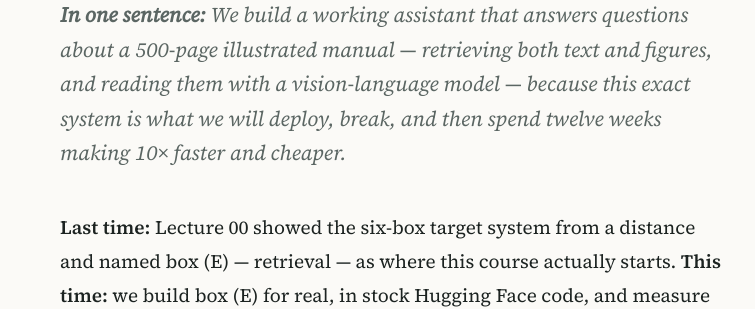
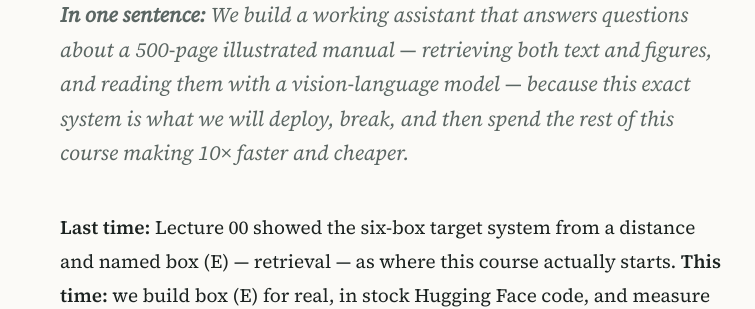
Before and after one commit to gaurav98095/Course-on-AI-Engineering, a Jekyll site: the page built from docs/lectures/01-build-a-multimodal-rag.md, in a window 1280 px wide and 900 px high. Shown: the part 238-547 px from the top of the window, without its empty margins (248-1003 px from the left). Built offline with Jekyll 4.4.1, drawn with Linux system fonts in a browser that asks for light colours; some of the changed text lies outside the part shown.

Commit message:
Replace week-numbered framing with lecture numbers
Course pacing was described in weeks (Weeks 1-2, twelve weeks, etc.),
which doesn't match the lecture-numbered structure the site actually
uses. Switch the course arc and cross-lecture references to lecture
numbers / ranges instead.

Co-Authored-By: Claude Sonnet 5 <noreply@anthropic.com>

```diff
--- a/docs/lectures/01-build-a-multimodal-rag.md
+++ b/docs/lectures/01-build-a-multimodal-rag.md
@@ -5,7 +5,7 @@ title: "Lecture 01 — Build a Multimodal RAG"
 
 # Lecture 01 — Build a Multimodal RAG
 
-> **In one sentence:** We build a working assistant that answers questions about a 500-page illustrated manual — retrieving both text and figures, and reading them with a vision-language model — because this exact system is what we will deploy, break, and then spend twelve weeks making 10× faster and cheaper.
+> **In one sentence:** We build a working assistant that answers questions about a 500-page illustrated manual — retrieving both text and figures, and reading them with a vision-language model — because this exact system is what we will deploy, break, and then spend the rest of this course making 10× faster and cheaper.
 
 **Last time:** Lecture 00 showed the six-box target system from a distance and named box (E) — retrieval — as where this course actually starts. **This time:** we build box (E) for real, in stock Hugging Face code, and measure the first row of numbers everything else in the course is judged against.
 
@@ -62,7 +62,7 @@ Now put those three roles on one screen:
 
 <figure>
   <img src="../assets/images/rag-pipeline.svg" alt="Two-lane diagram: offline ingestion from PDF to FAISS indexes, online path from question to Qwen3-VL answer">
-  <figcaption>The offline lane runs once per manual. The online lane runs on every request — and it is the lane whose speed we will obsess over for twelve weeks.</figcaption>
+  <figcaption>The offline lane runs once per manual. The online lane runs on every request — and it is the lane whose speed we will obsess over for the rest of this course.</figcaption>
 </figure>
 
 Two details in that diagram deserve a pause.
@@ -272,7 +272,7 @@ Ballpark results — one L40S, bf16, batch size 1, ~1.8k-token multimodal prompt
 | Answer time | ~8–10 s | What the support agent actually waits |
 | Peak VRAM | ~22 GiB | On a 48 GB card — for **one** concurrent request |
 
-Now the sentence that launches the next eleven weeks.
+Now the sentence that launches the rest of this course.
 
 **This serves exactly one user at a time.**
 
```
Also changed, not shown: CLAUDE.md (+4 -4 lines), docs/index.md (+2 -2 lines), docs/lectures/00-the-system-we-are-building.md (+2 -2 lines), docs/lectures/03-load-test-it-until-it-breaks.md (+1 -1 lines), README.md.
